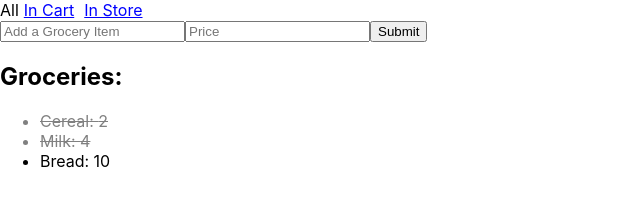
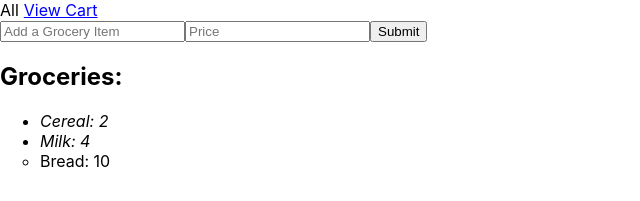
Before and after one commit to tcovington1/react-grocery-list, a React (Create React App) app: page / in a window 1280 px wide. Shown: the top 201 px of the page, without its empty margins (0-640 px from the left). Built offline with nearby package versions, Linux system fonts and the light colour scheme.

Commit message:
styling changes

```diff
--- a/src/App.js
+++ b/src/App.js
@@ -48,10 +48,8 @@ class App extends Component {
   visibleItems = () => {
     const { items, filter } = this.state
     switch(filter) {
-      case 'In Cart':
+      case 'View Cart':
         return items.filter( t => t.in_cart )
-      case 'In Store':
-        return items.filter( t => !t.in_cart )
       default:
         return items
     }
--- a/src/components/groceries/Header.js
+++ b/src/components/groceries/Header.js
@@ -20,7 +20,7 @@ const filterLink = (current, name, setFilter) => {
 const Header = ({ filter, setFilter }) => (
   <div>
     {
-      ['All', 'In Cart', 'In Store'].map( f => filterLink(filter, f, setFilter))
+      ['All', 'View Cart'].map( f => filterLink(filter, f, setFilter))
     }
   </div>
 )
--- a/src/components/groceries/Item.js
+++ b/src/components/groceries/Item.js
@@ -3,16 +3,17 @@ import React from 'react';
 const styles = {
   item: {
     cursor: 'pointer',
+    listStyle: 'circle',
   },
   in_cart: {
-    color: 'grey',
-    textDecoration: 'line-through',
+    fontStyle: 'italic',
+    listStyle: 'disc',
   }
 }
 
 const Item = ({ id, name, price, in_cart, itemClick }) => (
   <li
-    style={ in_cart ? { ...styles.item, ...styles.in_cart } : styles.item }
+    style={ in_cart ? { ...styles.in_cart } : styles.item }
     onClick={ () => itemClick(id) }
   >
     {name}: {price}
```
